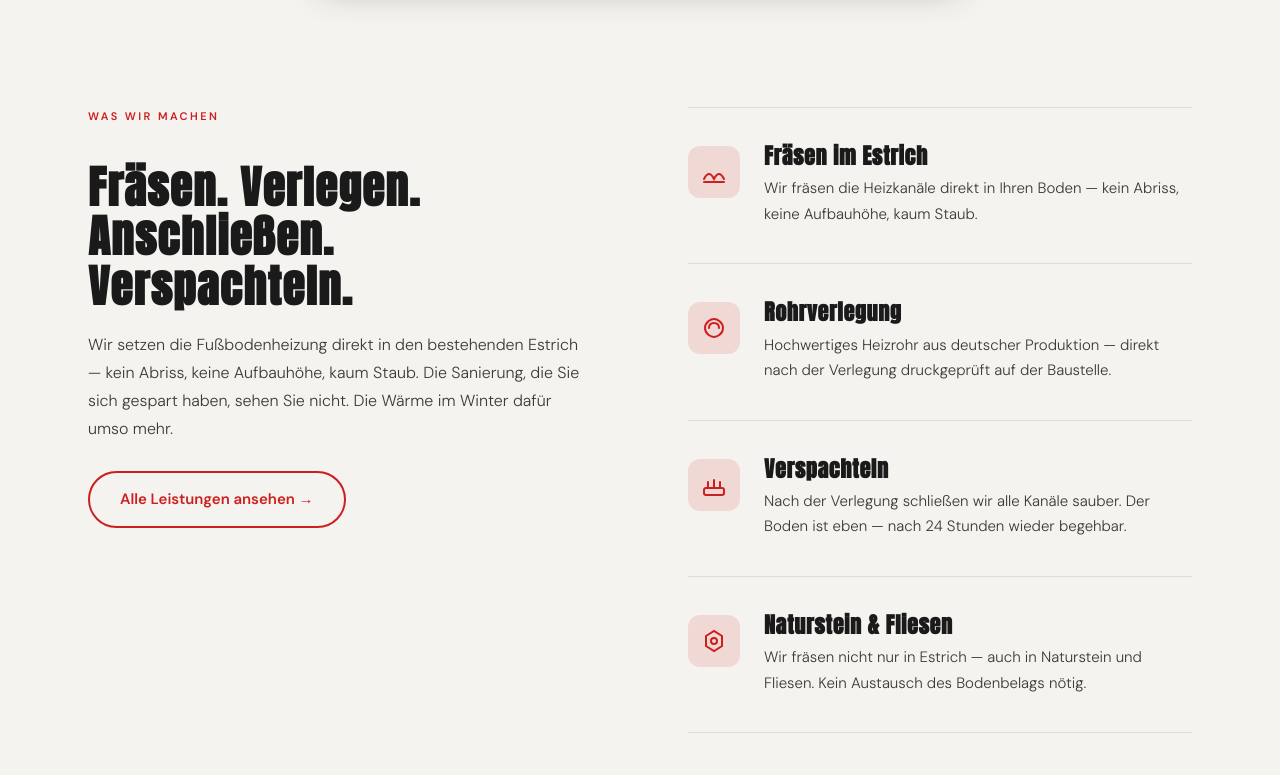
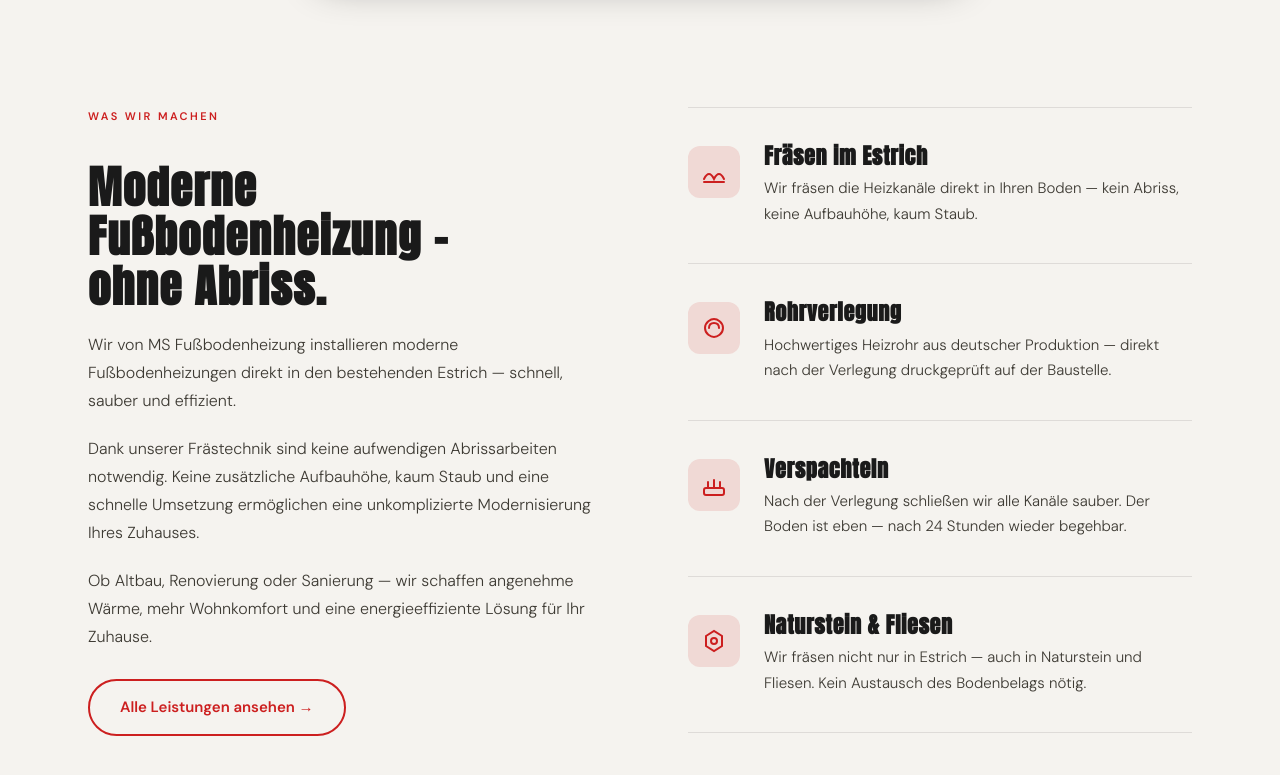
Before and after one commit to Baltify/ms-fussbodenheizung, a plain HTML site: page index.html in a window 1280 px wide. Shown: the part 803-1578 px from the top of the page. Drawn offline with nearby package versions, Linux system fonts and the light colour scheme.

Commit message:
Objektadresse ins Kontaktformular + Texte angepasst
- Neues optionales Feld "Objektadresse" in Step 5 des Funnels
- Adresse wird im Mail-Payload mitgeschickt
- Betreff enthält jetzt den Namen des Anfragenden (kein Threading mehr)
- "Was wir machen"-Section: neuer Kundentext

Co-Authored-By: Claude Sonnet 4.6 <noreply@anthropic.com>

```diff
--- a/index.html
+++ b/index.html
@@ -156,8 +156,10 @@
       <!-- Left: sticky intro -->
       <div class="svc-split-left">
         <span class="section-label">Was wir machen</span>
-        <h2 id="svc-heading" class="reveal">Fräsen. Verlegen.<br>Anschließen. Verspachteln.</h2>
-        <p class="reveal">Wir setzen die Fußbodenheizung direkt in den bestehenden Estrich — kein Abriss, keine Aufbauhöhe, kaum Staub. Die Sanierung, die Sie sich gespart haben, sehen Sie nicht. Die Wärme im Winter dafür umso mehr.</p>
+        <h2 id="svc-heading" class="reveal">Moderne Fußbodenheizung –<br>ohne Abriss.</h2>
+        <p class="reveal">Wir von MS Fußbodenheizung installieren moderne Fußbodenheizungen direkt in den bestehenden Estrich — schnell, sauber und effizient.</p>
+        <p class="reveal">Dank unserer Frästechnik sind keine aufwendigen Abrissarbeiten notwendig. Keine zusätzliche Aufbauhöhe, kaum Staub und eine schnelle Umsetzung ermöglichen eine unkomplizierte Modernisierung Ihres Zuhauses.</p>
+        <p class="reveal">Ob Altbau, Renovierung oder Sanierung — wir schaffen angenehme Wärme, mehr Wohnkomfort und eine energieeffiziente Lösung für Ihr Zuhause.</p>
         <a href="leistungen.html" class="btn btn-outline reveal">Alle Leistungen ansehen →</a>
       </div>
 
```
Also changed, not shown: kontakt.html (+8 -2 lines).
